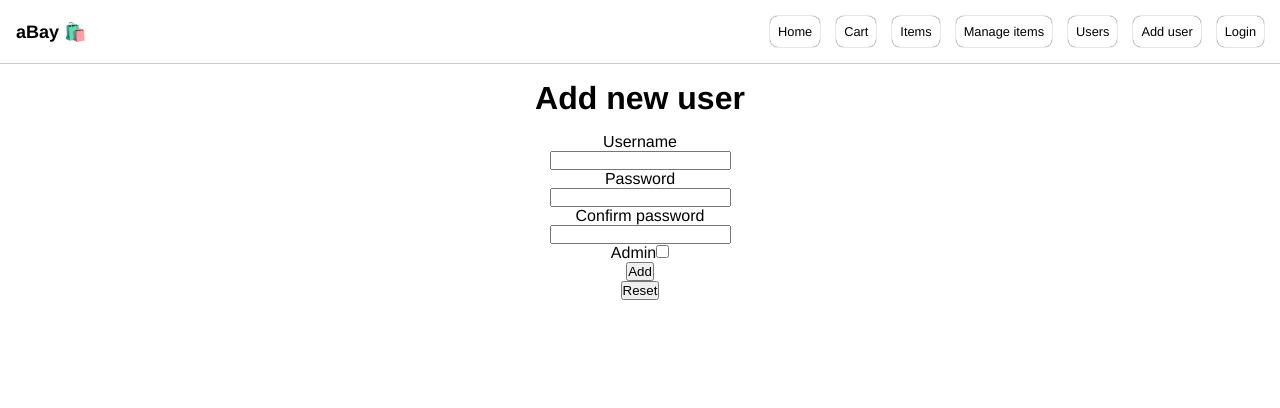
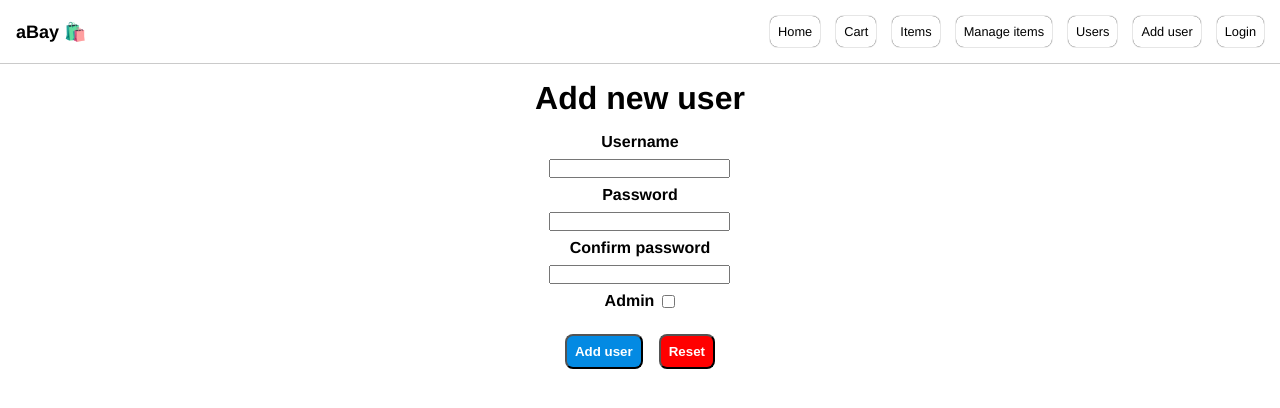
Before and after one commit to maciejbaba/mern-ecommerce, a React (Vite) app: page /users/newUser in a window 1280 px wide. Shown: the top 408 px of the page. Built offline with nearby package versions, Linux system fonts and the light colour scheme; no server answers.

Commit message:
change test, style new user form

```diff
--- a/src/css/NewUser.css
+++ b/src/css/NewUser.css
@@ -2,6 +2,7 @@
   display: flex;
   flex-direction: column;
   align-items: center;
+  gap: 0.5rem;
 }
 
 .new-user {
@@ -10,3 +11,38 @@
   flex-direction: column;
   align-items: center;
 }
+
+.new-user__buttons {
+  display: flex;
+  justify-content: center;
+  gap: 1rem;
+  align-items: center;
+  width: 100%;
+  margin: 1rem;
+}
+
+.new-user__buttons button {
+  padding: 0.5rem;
+  border-radius: 0.5rem;
+  color: white;
+  font-weight: bolder;
+}
+
+.new-user__buttons button:hover {
+  cursor: pointer;
+}
+
+.new-user__buttons-add {
+  background-color: #038ae3;
+}
+
+.new-user__buttons-reset {
+  background-color: red;
+}
+
+.new-user__input-container-admin {
+  display: flex;
+  justify-content: center;
+  align-items: center;
+  gap: 0.5rem;
+}
--- a/src/features/users/NewUser.tsx
+++ b/src/features/users/NewUser.tsx
@@ -12,6 +12,8 @@ const NewUser = () => {
 
   const [addNewUser, { isLoading, isSuccess, isError, error }] =
     useAddNewUserMutation();
+
+  const navigate = useNavigate();
 
   const handleReset = (e: React.MouseEvent<HTMLButtonElement, MouseEvent>) => {
     e.preventDefault();
@@ -34,35 +36,41 @@ const NewUser = () => {
     }
   };
 
-  const navigate = useNavigate();
-
   return (
     <main className="new-user">
       <h1>Add new user</h1>
       <form action="" className="new-user__form">
-        <label htmlFor="username">Username</label>
+        <label htmlFor="username">
+          <strong>Username</strong>
+        </label>
         <input
           id="username"
           type="text"
           value={username}
           onChange={(e) => setUsername(e.currentTarget.value)}
         />
-        <label htmlFor="password">Password</label>
+        <label htmlFor="password">
+          <strong>Password</strong>
+        </label>
         <input
           type="password"
           id="password"
           value={password}
           onChange={(e) => setPassword(e.currentTarget.value)}
         />
-        <label htmlFor="confirm-password">Confirm password</label>
+        <label htmlFor="confirm-password">
+          <strong>Confirm password</strong>
+        </label>
         <input
           type="password"
           id="confirm-password"
           value={confirmPassword}
           onChange={(e) => setConfirmPassword(e.currentTarget.value)}
         />
-        <div>
-          <label htmlFor="admin">Admin</label>
+        <div className="new-user__input-container-admin">
+          <label htmlFor="admin">
+            <strong>Admin</strong>
+          </label>
           <input
             type="checkbox"
             id="admin"
@@ -70,8 +78,10 @@ const NewUser = () => {
             onChange={() => setIsAdmin(!isAdmin)}
           />
         </div>
-        <MyButton onClick={handleAddNewUser}>Add</MyButton>
-        <MyButton onClick={handleReset}>Reset</MyButton>
+        <div className="new-user__buttons">
+          <MyButton className="new-user__buttons-add" onClick={handleAddNewUser}>Add user</MyButton>
+          <MyButton className="new-user__buttons-reset" onClick={handleReset}>Reset</MyButton>
+        </div>
       </form>
     </main>
   );
```
Also changed, not shown: 1 other file (tests, documents, lock files or other folders).
